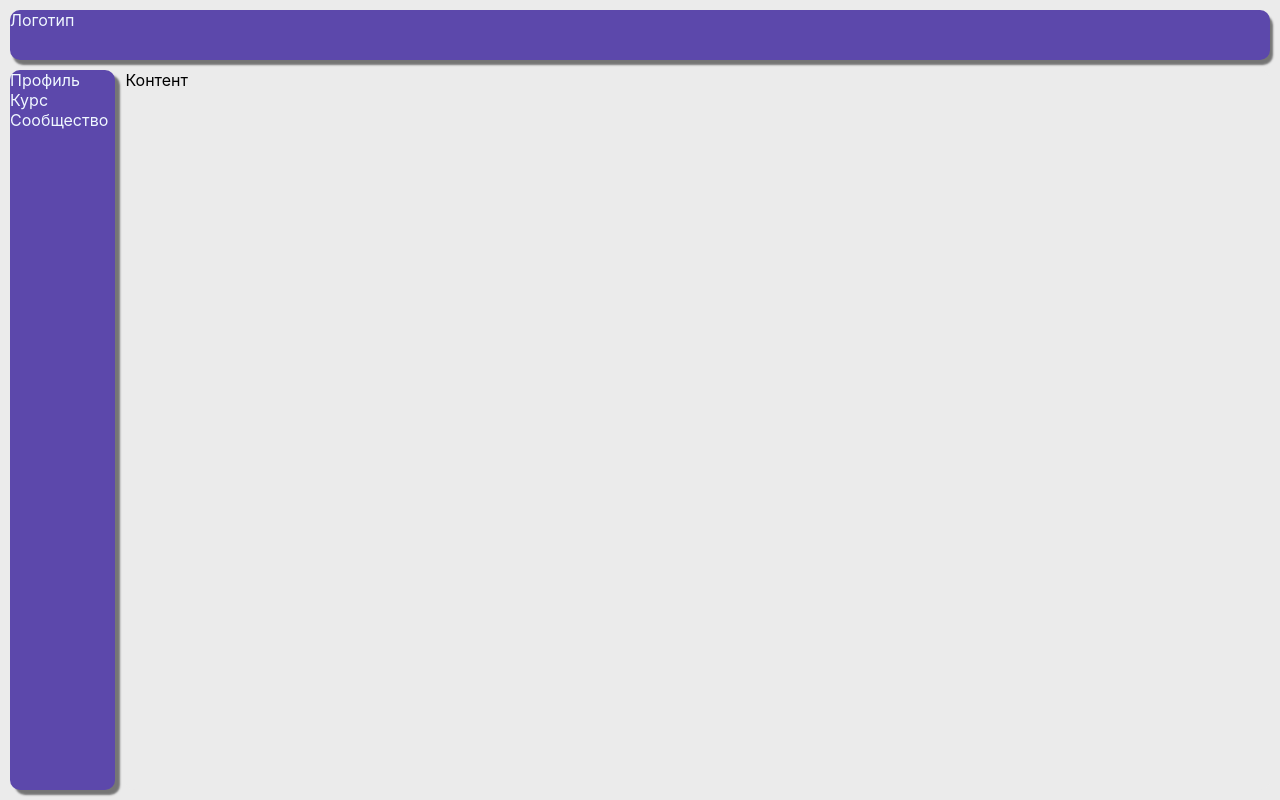
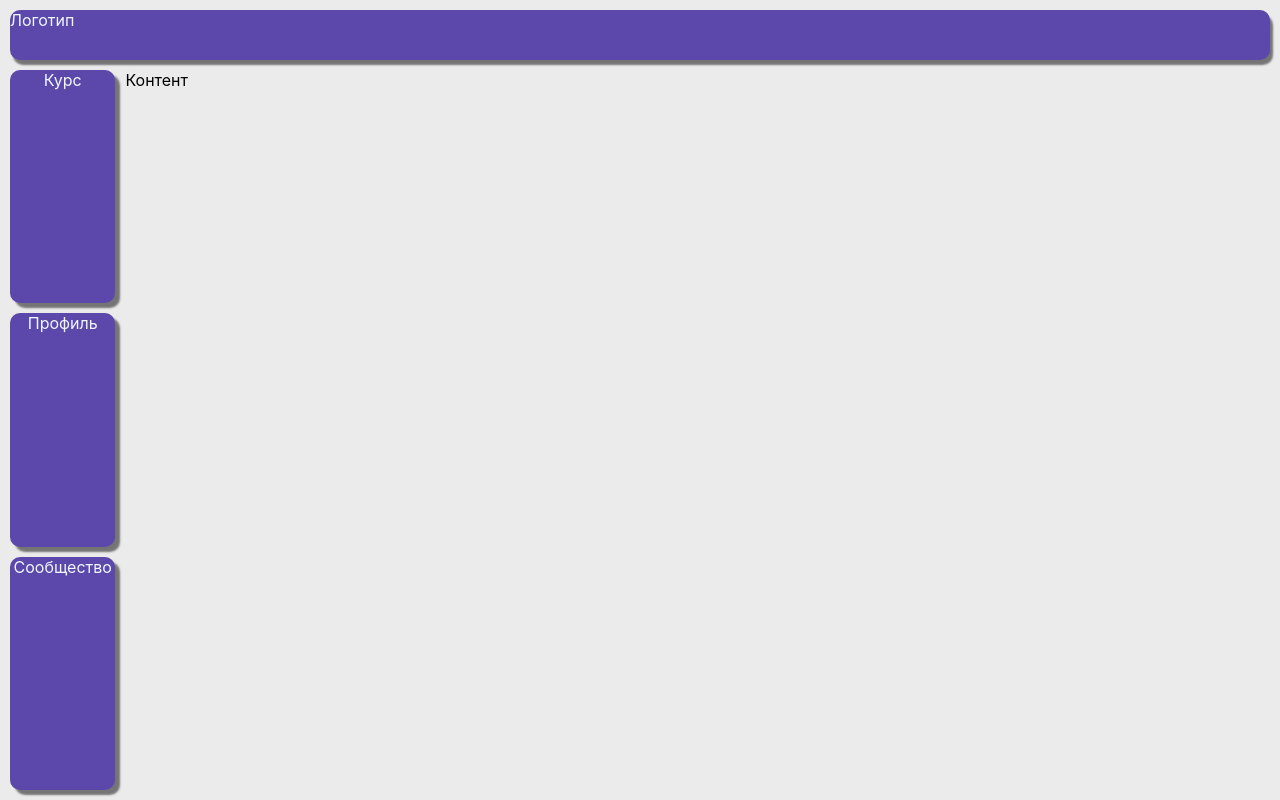
Before and after one commit to lopatuxin/mexanikum-front, a React (Create React App) app: page / in a window 1280 px wide. Built offline with nearby package versions, Linux system fonts and the light colour scheme.

Commit message:
доработка верстки navBar

```diff
--- a/src/NavBar.jsx
+++ b/src/NavBar.jsx
@@ -2,9 +2,9 @@ import navBar from './NavBar.module.css'
 export const NavBar = () => {
     return (
         <nav className={navBar.navBar}>
-            <div>Профиль</div>
-            <div>Курс</div>
-            <div>Сообщество</div>
+            <div className={navBar.profile}>Профиль</div>
+            <div className={navBar.course}>Курс</div>
+            <div className={navBar.community}>Сообщество</div>
         </nav>
     )
 }
--- a/src/NavBar.module.css
+++ b/src/NavBar.module.css
@@ -1,9 +1,43 @@
 .navBar {
     grid-area: navBar;
-    background-color: #5C48AB;
-    color: aliceblue;
+    display: grid;
+    grid-template-areas:
+        "profile"
+        "course"
+        "community";
+    grid-gap: 10px;
+    grid-template-rows: repeat(3, 1fr);
+    background-color: #EBEBEB;
     border-radius: 10px;
     margin-left: 10px;
     margin-bottom: 10px;
+
+}
+
+/* Стили для элементов внутри navBar */
+.profile {
+    grid-area: course;
+    border-radius: 10px;
+    background-color: #5C48AB;
+    color: aliceblue;
     box-shadow: 5px 5px 2px rgba(0, 0, 0, 0.5);
+    text-align: center;
 }
+
+.course {
+    grid-area: profile;
+    border-radius: 10px;
+    background-color: #5C48AB;
+    color: aliceblue;
+    box-shadow: 5px 5px 2px rgba(0, 0, 0, 0.5);
+    text-align: center;
+}
+
+.community {
+    grid-area: community;
+    border-radius: 10px;
+    background-color: #5C48AB;
+    color: aliceblue;
+    box-shadow: 5px 5px 2px rgba(0, 0, 0, 0.5);
+    text-align: center;
+}
```
